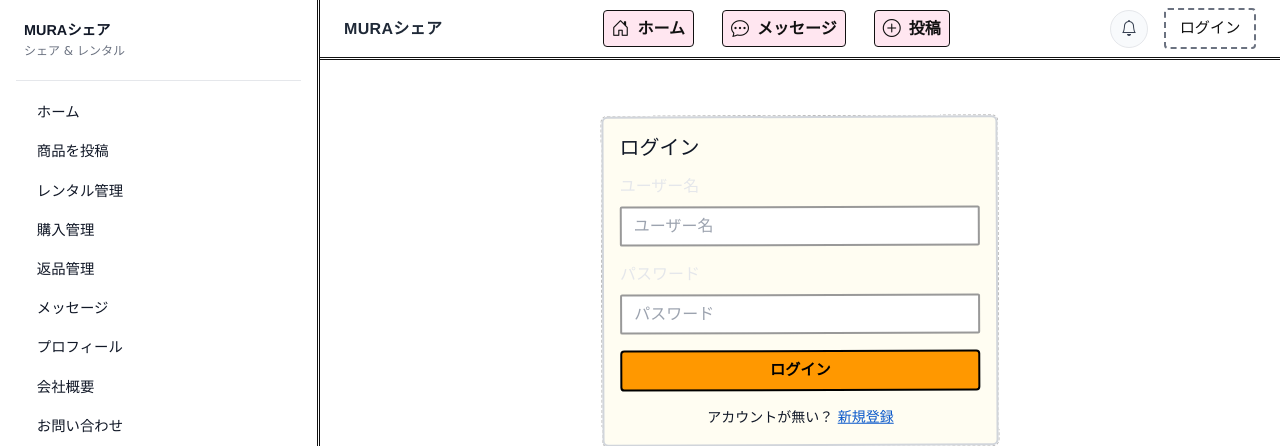
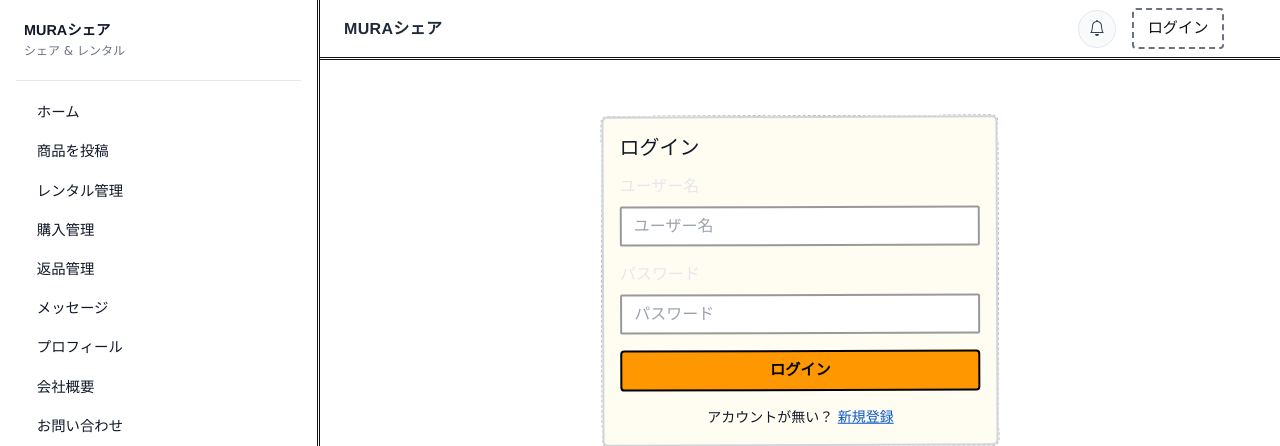
Before and after one commit to shunsuke121/mura_share, a Django app: page /login/?next=/returns/ in a window 1280 px wide. Shown: the top 446 px of the page. Run offline with Django 4.2, Linux system fonts and the light colour scheme.

Commit message:
Hide header nav and add return counts

```diff
--- a/templates/_partials/header.html
+++ b/templates/_partials/header.html
@@ -19,26 +19,7 @@
     </div>
 
     <!-- 真ん中：ナビ -->
-    <ul class="ms-nav list-unstyled d-none d-md-flex align-items-center mb-0">
-      <li>
-        <a href="{% url 'frontend:products' %}"
-           class="ms-nav-link {% if request.resolver_match.url_name == 'products' %}is-active{% endif %}">
-          <i class="bi bi-house-door"></i><span>ホーム</span>
-        </a>
-      </li>
-      <li>
-        <a href="{% url 'frontend:messages' %}"
-           class="ms-nav-link {% if request.resolver_match.url_name == 'messages' %}is-active{% endif %}">
-          <i class="bi bi-chat-dots"></i><span>メッセージ</span>
-        </a>
-      </li>
-      <li>
-        <a href="{% url 'frontend:product_new' %}"
-           class="ms-nav-link {% if request.resolver_match.url_name == 'product_new' %}is-active{% endif %}">
-          <i class="bi bi-plus-circle"></i><span>投稿</span>
-        </a>
-      </li>
-    </ul>
+
 
     <!-- 右：通知＆アバター -->
     <div class="ms-header-right d-flex align-items-center gap-3">
--- a/templates/frontend/returns/index.html
+++ b/templates/frontend/returns/index.html
@@ -20,8 +20,8 @@
   {% endif %}
 
   <div class="segmented mb-4">
-    <a class="seg-btn {% if active_tab != 'received' %}active{% endif %}" href="{% url 'frontend:returns' %}?tab=mine">私の返品</a>
-    <a class="seg-btn {% if active_tab == 'received' %}active{% endif %}" href="{% url 'frontend:returns' %}?tab=received">受け取る返品</a>
+    <a class="seg-btn {% if active_tab != 'received' %}active{% endif %}" href="{% url 'frontend:returns' %}?tab=mine">私の返品 ({{ mine|length }})</a>
+    <a class="seg-btn {% if active_tab == 'received' %}active{% endif %}" href="{% url 'frontend:returns' %}?tab=received">受け取る返品 ({{ received|length }})</a>
   </div>
 
   {% if active_tab == 'received' %}
```
